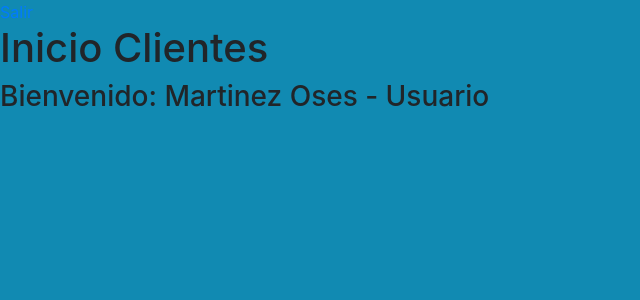
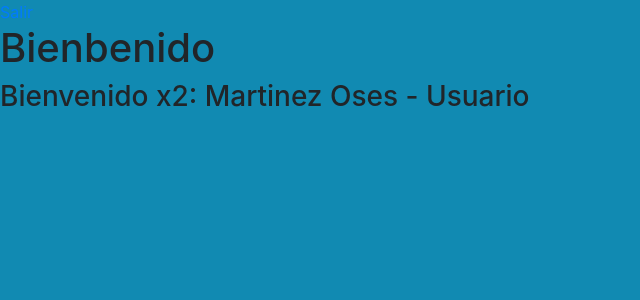
Before and after one commit to camilo381999/Proyecto, a PHP site: page /index-Clientes.php in a window 1280 px wide. Shown: the part 96-396 px from the top of the page, without its empty margins (0-640 px from the left). Run offline with PHP 8.4, Linux system fonts and the light colour scheme; a user stored in the database is signed in.

Commit message:
inicio de interfaces de usuario

```diff
--- a/index-Clientes.php
+++ b/index-Clientes.php
@@ -10,8 +10,8 @@ include_once('templates/menu.php');
 ?>
     <a href="Usuarios/Salir.php">Salir</a>
 
-    <h1>Inicio Clientes</h1>
-    <h3>Bienvenido:  <?php echo $ModeloUsuarios->getNombre(); ?>
+    <h1>Bienbenido</h1>
+    <h3>Bienvenido x2:  <?php echo $ModeloUsuarios->getNombre(); ?>
      - <?php echo $ModeloUsuarios->getPerfil(); ?></h3>
 <?php
     include_once('templates/terminar-html.php');
```
